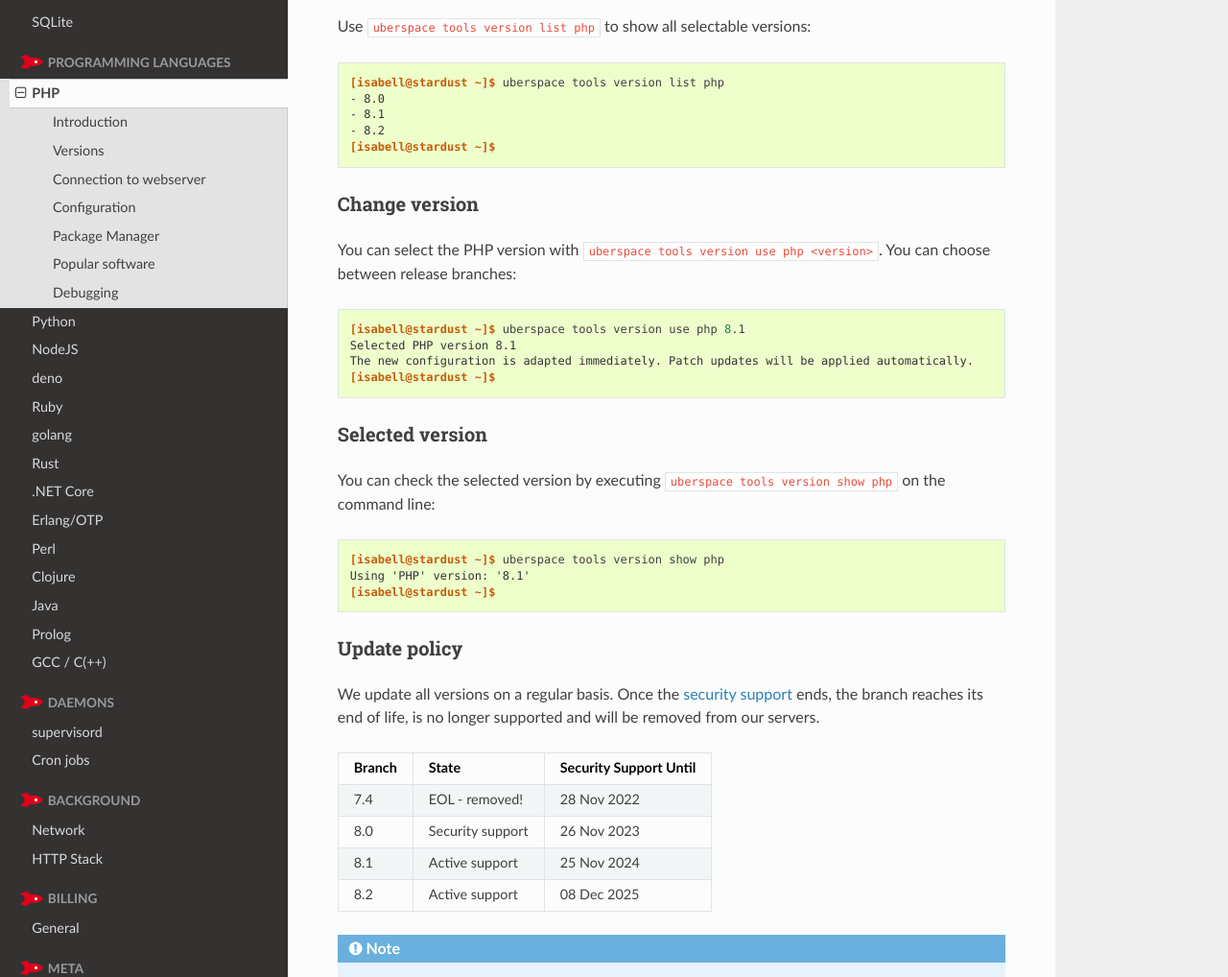
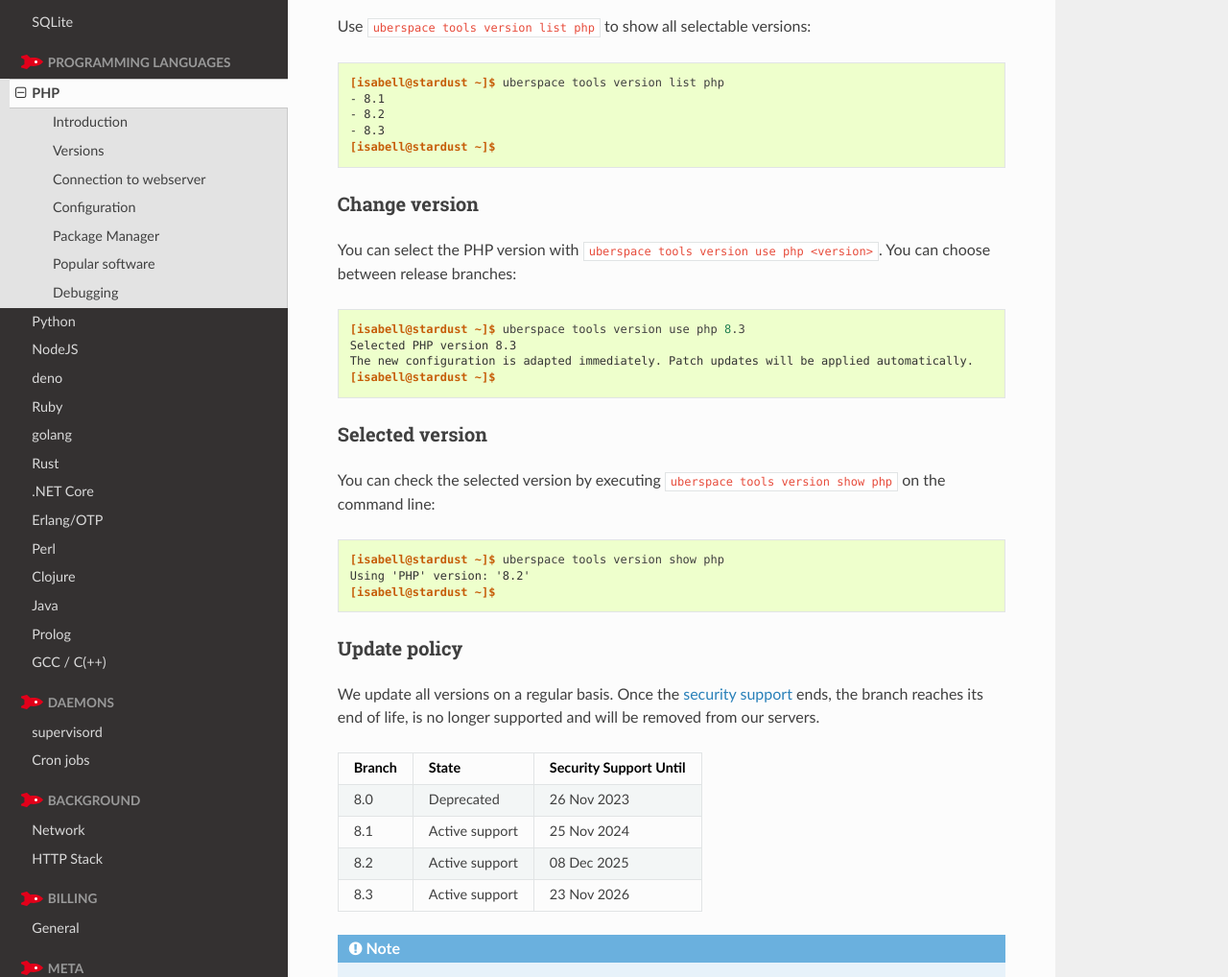
Before and after one commit to Uberspace/manual, a Sphinx documentation site: the page built from source/lang-php.rst, in a window 1280 px wide and 1400 px high, scrolled down 507 px. Shown: the part 164-1182 px from the top of the window at 96% size. Built offline with Sphinx 7.4.7 and the Read the Docs theme 2.0.0, drawn with Linux system fonts in a browser that asks for light colours.

Commit message:
[U7.15.10] update PHP version

```diff
--- a/source/lang-php.rst
+++ b/source/lang-php.rst
@@ -33,9 +33,9 @@ Use ``uberspace tools version list php`` to show all selectable versions:
 .. code-block:: console
 
   [isabell@stardust ~]$ uberspace tools version list php
-  - 8.0
   - 8.1
   - 8.2
+  - 8.3
   [isabell@stardust ~]$
 
 .. _php-change-version:
@@ -46,8 +46,8 @@ You can select the PHP version with :code:`uberspace tools version use php <vers
 
 .. code-block:: console
 
-  [isabell@stardust ~]$ uberspace tools version use php 8.1
-  Selected PHP version 8.1
+  [isabell@stardust ~]$ uberspace tools version use php 8.3
+  Selected PHP version 8.3
   The new configuration is adapted immediately. Patch updates will be applied automatically.
   [isabell@stardust ~]$
 
@@ -59,7 +59,7 @@ You can check the selected version by executing ``uberspace tools version show p
 .. code-block:: console
 
   [isabell@stardust ~]$ uberspace tools version show php
-  Using 'PHP' version: '8.1'
+  Using 'PHP' version: '8.2'
   [isabell@stardust ~]$
 
 Update policy
@@ -70,13 +70,13 @@ We update all versions on a regular basis. Once the `security support <http://ph
 +--------+---------------------+------------------------+
 | Branch | State               | Security Support Until |
 +========+=====================+========================+
-| 7.4    | EOL - removed!      | 28 Nov 2022            |
-+--------+---------------------+------------------------+
-| 8.0    | Security support    | 26 Nov 2023            |
+| 8.0    | Deprecated          | 26 Nov 2023            |
 +--------+---------------------+------------------------+
 | 8.1    | Active support      | 25 Nov 2024            |
 +--------+---------------------+------------------------+
 | 8.2    | Active support      | 08 Dec 2025            |
++--------+---------------------+------------------------+
+| 8.3    | Active support      | 23 Nov 2026            |
 +--------+---------------------+------------------------+
 
 .. include:: includes/deprecation.rst
```
